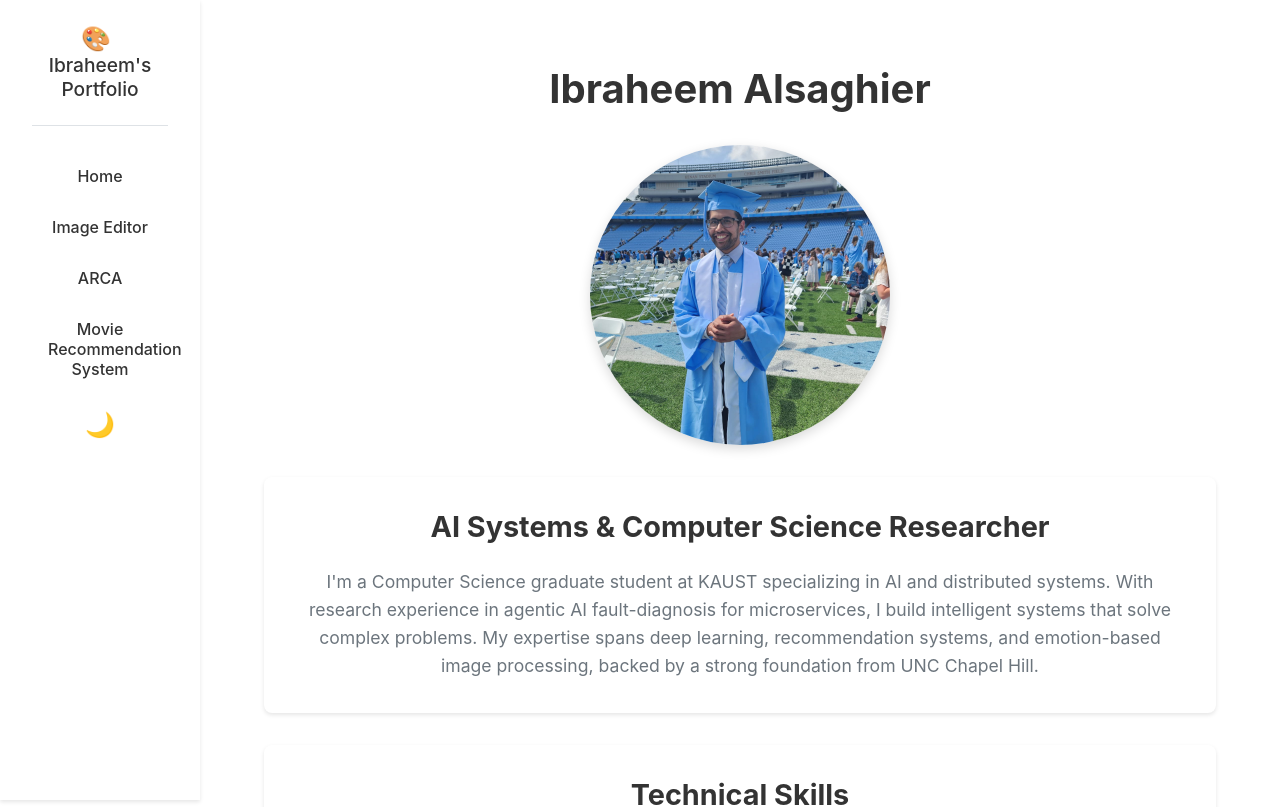
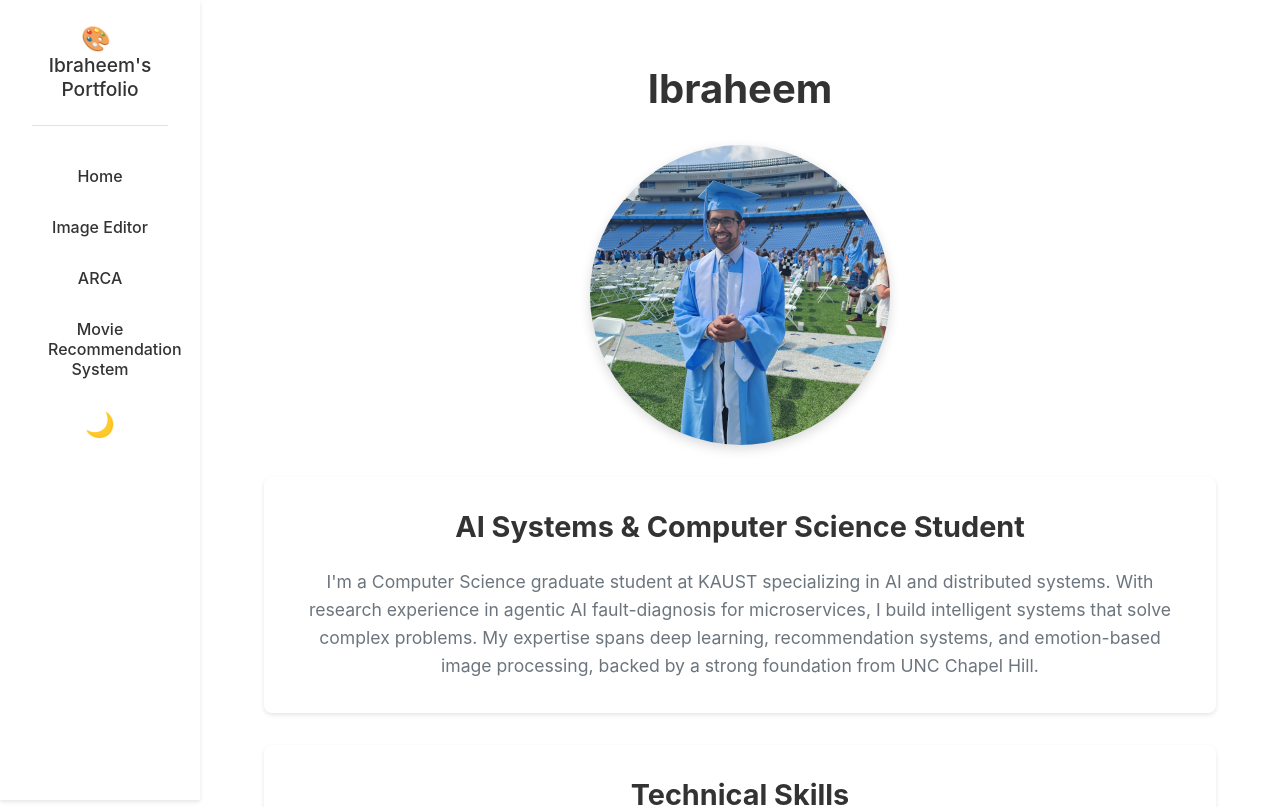
Before and after one commit to ibraheemsag/Port, a React (Create React App) app in the folder frontend/: page / in a window 1280 px wide. Shown: the top 807 px of the page. Built offline with nearby package versions, Linux system fonts and the light colour scheme; no server answers.

Commit message:
Modified Resume

```diff
--- a/frontend/src/pages/Home/Home.js
+++ b/frontend/src/pages/Home/Home.js
@@ -3,7 +3,7 @@ import './Home.css';
 const Home = () => {
   return (
     <div className="home-container">
-      <h1>Ibraheem Alsaghier</h1>
+      <h1>Ibraheem</h1>
       <div className="profile-image-container">
         <img
           src="/Ibraheem Alsaghier.jpg"
@@ -16,7 +16,7 @@ const Home = () => {
         />
       </div>
       <section className="intro-section">
-      <h2>AI Systems & Computer Science Researcher</h2>
+      <h2>AI Systems & Computer Science Student</h2>
         <p>
           I'm a Computer Science graduate student at KAUST specializing in AI and distributed systems.
           With research experience in agentic AI fault-diagnosis for microservices, I build intelligent
```
Also changed, not shown: 1 other file (tests, documents, lock files or other folders).
